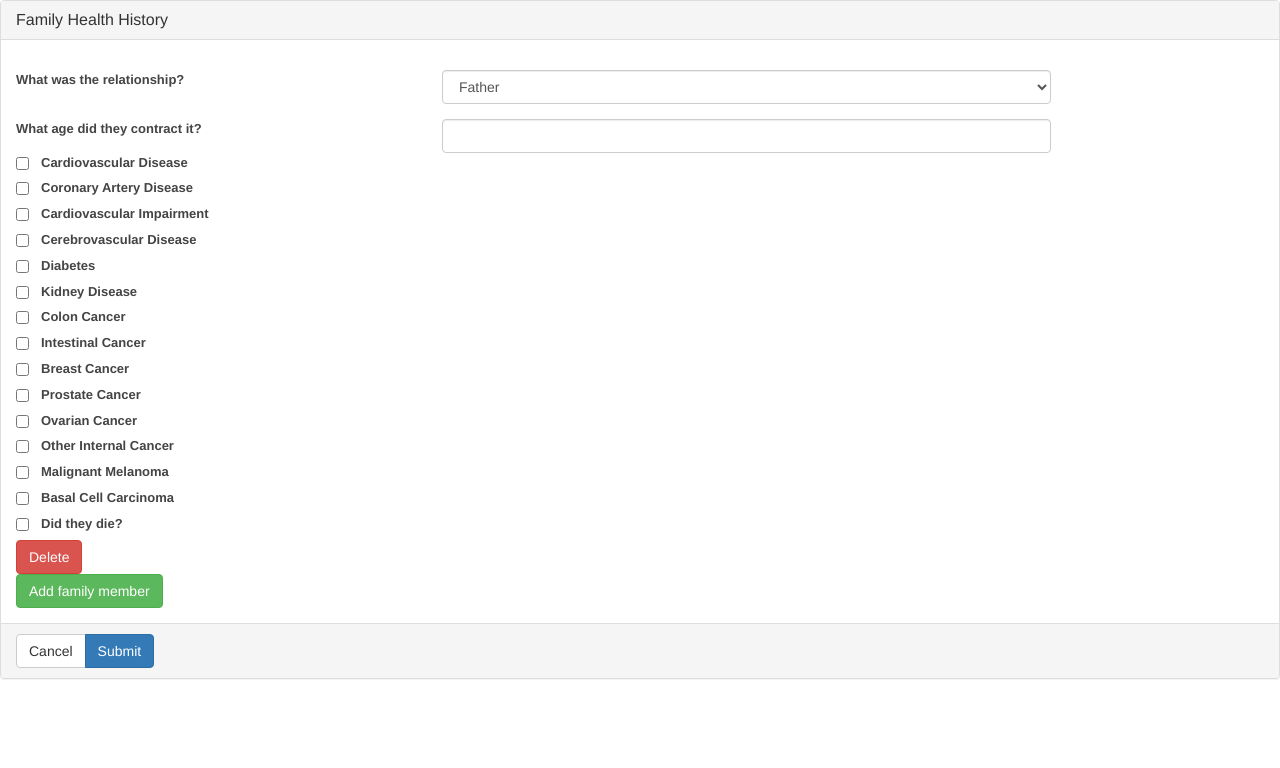
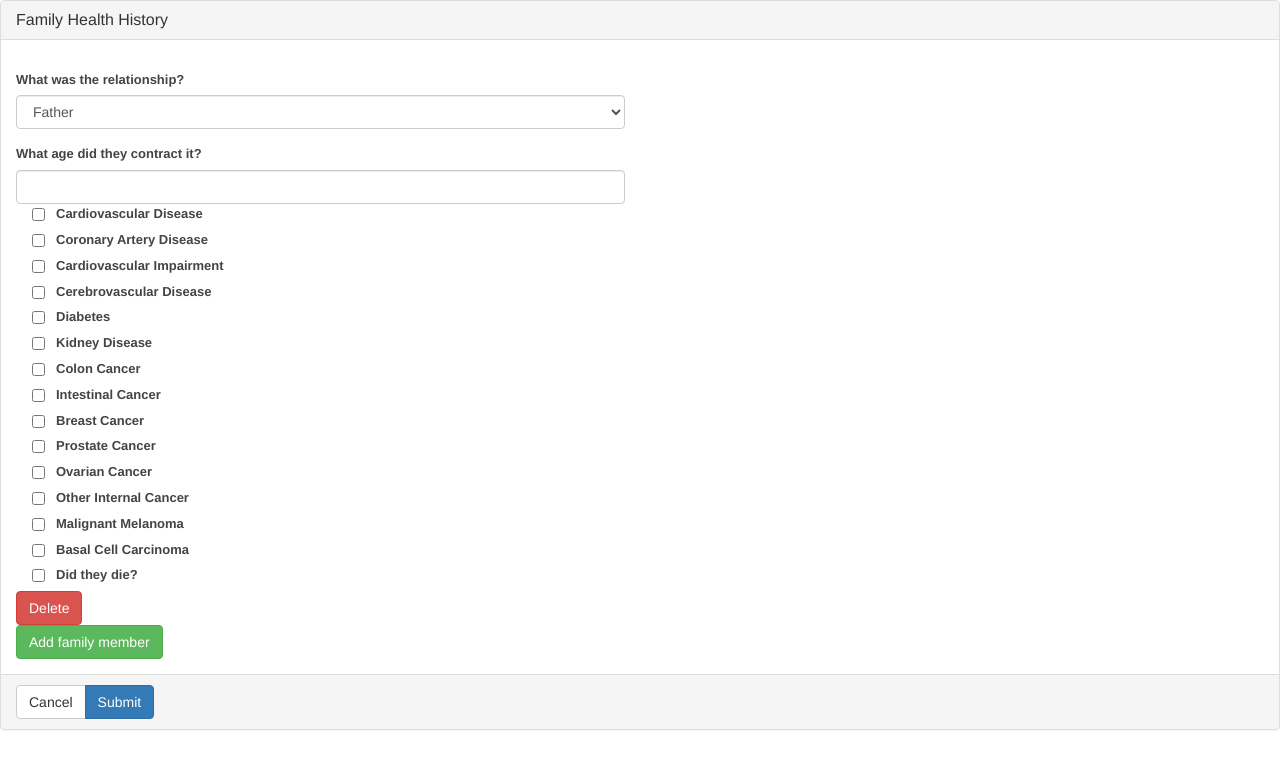
Before and after one commit to austinsamsel/better-forms, a website: page index.html in a window 1280 px wide. Drawn offline with nearby package versions, Linux system fonts and the light colour scheme.

Commit message:
rearrange html so all data is in one column - no labels on side, easier to read

```diff
--- a/index.html
+++ b/index.html
@@ -30,9 +30,9 @@
                   <div class="form-input row">
                     <div>
                       <div class="form-group">
-                        <label class="control-label col-xs-4"><span>What was
+                        <div class="col-xs-6 input">
+                          <label class="control-label"><span>What was
                           the relationship?</span></label>
-                        <div class="col-xs-6 input">
                           <select class="form-control" name=
                           "familyMembers[0].relationship">
                             <option value="father">
@@ -49,6 +49,8 @@
                             </option>
                           </select>
                         </div>
+                        <div class="col-xs-2">
+                        </div>
                       </div>
                     </div>
                   </div>
@@ -57,22 +59,25 @@
                   <div class="form-input row">
                     <div>
                       <div class="form-group">
-                        <label class="control-label col-xs-4"><span>What age
+                        <div class="col-xs-6 input">
+                          <label class="control-label"><span>What age
                           did they contract it?</span></label>
-                        <div class="col-xs-6 input">
                           <input class="form-control" name=
                           "familyMembers[0].ageContracted" type="number">
+                        </div>
+                        <div class="col-xs-2">
                         </div>
                       </div>
                     </div>
                   </div>
                 </div>
+                <div class="col-lg-12">
                   <div class="col-md-12">
                     <div class="checkbox-row form-input row">
                       <div>
                         <label class="col-xs-12 pad-left-space" for="365">Cardiovascular
                         Disease</label>
-                      <div class="col-xs-1 input push-chk-bx-l">
+                        <div class="input push-chk-bx-l">
                           <input id="365" name=
                           "familyMembers[0].cardiovascularDisease" type=
                           "checkbox"><span class="help-block"></span>
@@ -85,7 +90,7 @@
                       <div>
                         <label class="col-xs-12 pad-left-space" for="366">Coronary Artery
                         Disease</label>
-                      <div class="col-xs-1 input push-chk-bx-l">
+                        <div class="input push-chk-bx-l">
                           <input id="366" name=
                           "familyMembers[0].coronaryArteryDisease" type=
                           "checkbox"><span class="help-block"></span>
@@ -98,7 +103,7 @@
                       <div>
                         <label class="col-xs-12 pad-left-space" for="367">Cardiovascular
                         Impairment</label>
-                      <div class="col-xs-1 input push-chk-bx-l">
+                        <div class="input push-chk-bx-l">
                           <input id="367" name=
                           "familyMembers[0].cardiovascularImpairments" type=
                           "checkbox"><span class="help-block"></span>
@@ -111,7 +116,7 @@
                       <div>
                         <label class="col-xs-12 pad-left-space" for="368">Cerebrovascular
                         Disease</label>
-                      <div class="col-xs-1 input push-chk-bx-l">
+                        <div class="input push-chk-bx-l">
                           <input id="368" name=
                           "familyMembers[0].cerebrovascularDisease" type=
                           "checkbox"><span class="help-block"></span>
@@ -123,7 +128,7 @@
                     <div class="checkbox-row form-input row">
                       <div>
                         <label class="col-xs-12 pad-left-space" for="369">Diabetes</label>
-                      <div class="col-xs-1 input push-chk-bx-l">
+                        <div class="input push-chk-bx-l">
                           <input id="369" name="familyMembers[0].diabetes" type=
                           "checkbox"><span class="help-block"></span>
                         </div>
@@ -134,7 +139,7 @@
                     <div class="checkbox-row form-input row">
                       <div>
                         <label class="col-xs-12 pad-left-space" for="370">Kidney Disease</label>
-                      <div class="col-xs-1 input push-chk-bx-l">
+                        <div class="input push-chk-bx-l">
                           <input id="370" name="familyMembers[0].kidneyDisease"
                           type="checkbox"><span class="help-block"></span>
                         </div>
@@ -145,7 +150,7 @@
                     <div class="checkbox-row form-input row">
                       <div>
                         <label class="col-xs-12 pad-left-space" for="371">Colon Cancer</label>
-                      <div class="col-xs-1 input push-chk-bx-l">
+                        <div class="input push-chk-bx-l">
                           <input id="371" name="familyMembers[0].colonCancer"
                           type="checkbox"><span class="help-block"></span>
                         </div>
@@ -157,7 +162,7 @@
                       <div>
                         <label class="col-xs-12 pad-left-space" for="372">Intestinal
                         Cancer</label>
-                      <div class="col-xs-1 input push-chk-bx-l">
+                        <div class="input push-chk-bx-l">
                           <input id="372" name=
                           "familyMembers[0].intestinalCancer" type=
                           "checkbox"><span class="help-block"></span>
@@ -169,7 +174,7 @@
                     <div class="checkbox-row form-input row">
                       <div>
                         <label class="col-xs-12 pad-left-space" for="373">Breast Cancer</label>
-                      <div class="col-xs-1 input push-chk-bx-l">
+                        <div class="input push-chk-bx-l">
                           <input id="373" name="familyMembers[0].breastCancer"
                           type="checkbox"><span class="help-block"></span>
                         </div>
@@ -180,7 +185,7 @@
                     <div class="checkbox-row form-input row">
                       <div>
                         <label class="col-xs-12 pad-left-space" for="374">Prostate Cancer</label>
-                      <div class="col-xs-1 input push-chk-bx-l">
+                        <div class="input push-chk-bx-l">
                           <input id="374" name="familyMembers[0].prostateCancer"
                           type="checkbox"><span class="help-block"></span>
                         </div>
@@ -191,7 +196,7 @@
                     <div class="checkbox-row form-input row">
                       <div>
                         <label class="col-xs-12 pad-left-space" for="375">Ovarian Cancer</label>
-                      <div class="col-xs-1 input push-chk-bx-l">
+                        <div class="input push-chk-bx-l">
                           <input id="375" name="familyMembers[0].ovarianCancer"
                           type="checkbox"><span class="help-block"></span>
                         </div>
@@ -203,7 +208,7 @@
                       <div>
                         <label class="col-xs-12 pad-left-space" for="376">Other Internal
                         Cancer</label>
-                      <div class="col-xs-1 input push-chk-bx-l">
+                        <div class="input push-chk-bx-l">
                           <input id="376" name=
                           "familyMembers[0].otherInternalCancer" type=
                           "checkbox"><span class="help-block"></span>
@@ -216,7 +221,7 @@
                       <div>
                         <label class="col-xs-12 pad-left-space" for="377">Malignant
                         Melanoma</label>
-                      <div class="col-xs-1 input push-chk-bx-l">
+                        <div class="input push-chk-bx-l">
                           <input id="377" name=
                           "familyMembers[0].malignantMelanoma" type=
                           "checkbox"><span class="help-block"></span>
@@ -229,7 +234,7 @@
                       <div>
                         <label class="col-xs-12 pad-left-space" for="378">Basal Cell
                         Carcinoma</label>
-                      <div class="col-xs-1 input push-chk-bx-l">
+                        <div class="input push-chk-bx-l">
                           <input id="378" name=
                           "familyMembers[0].basalCellCarcinoma" type=
                           "checkbox"><span class="help-block"></span>
@@ -241,13 +246,14 @@
                     <div class="checkbox-row form-input row">
                       <div>
                         <label class="col-xs-12 pad-left-space" for="379">Did they die?</label>
-                      <div class="col-xs-1 input push-chk-bx-l">
+                        <div class="input push-chk-bx-l">
                           <input id="379" name="familyMembers[0].diedFromDisease"
                           type="checkbox"><span class="help-block"></span>
                         </div>
                       </div>
                     </div>
-                </div><span></span>
+                  </div>
+                </div>
               </div>
             </div>
             <div>
--- a/src/scss/partials/_main.scss
+++ b/src/scss/partials/_main.scss
@@ -1,7 +1,7 @@
 .push-chk-bx-l{
   position:absolute;
   top:0;
-  left:0;
+  left:1rem;
 }
 .pad-left-space{
   padding-left:2.5rem;
```
Also changed, not shown: assets/css/style.css, assets/css/style.min.css. Lines whose indentation alone changed are shown as unchanged.
